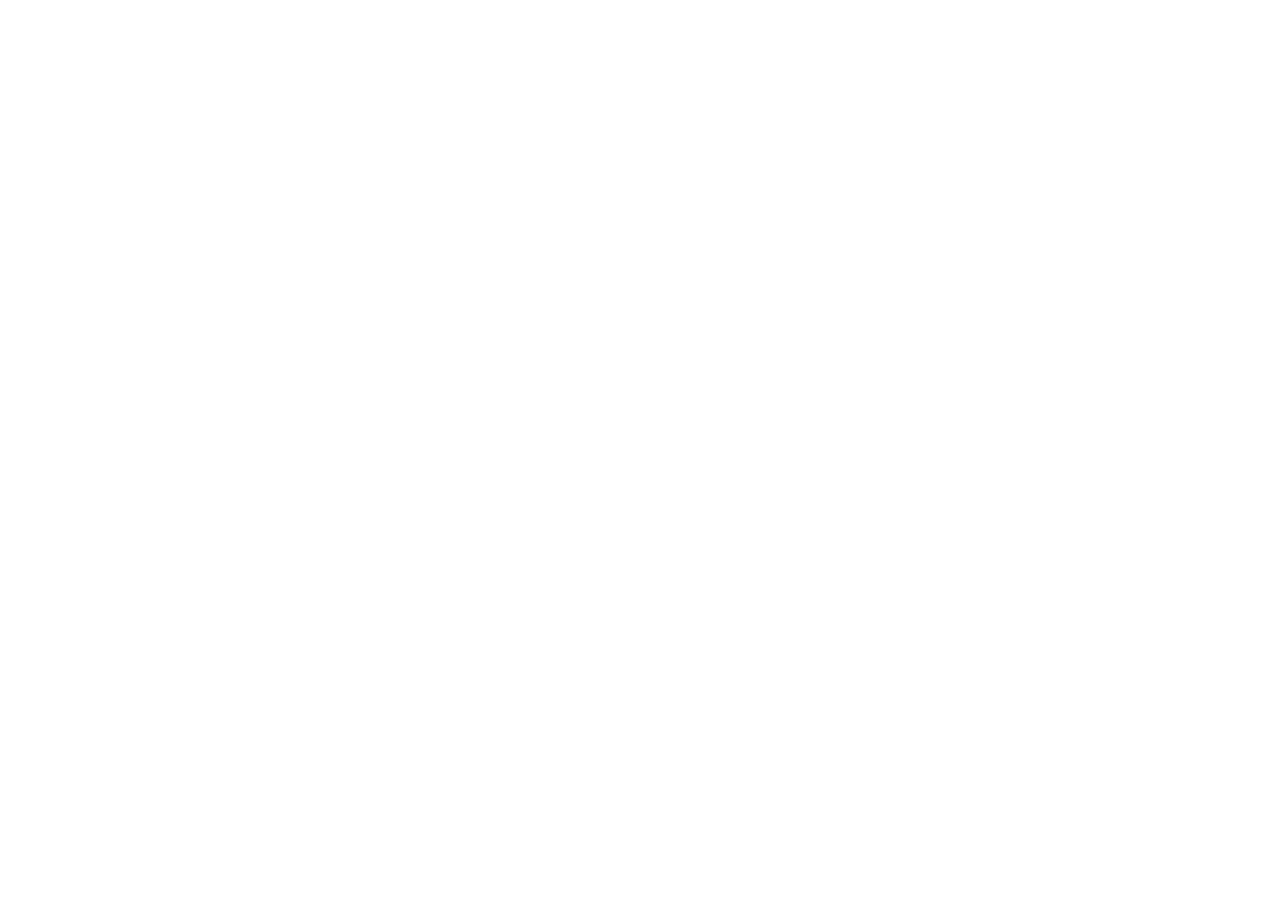
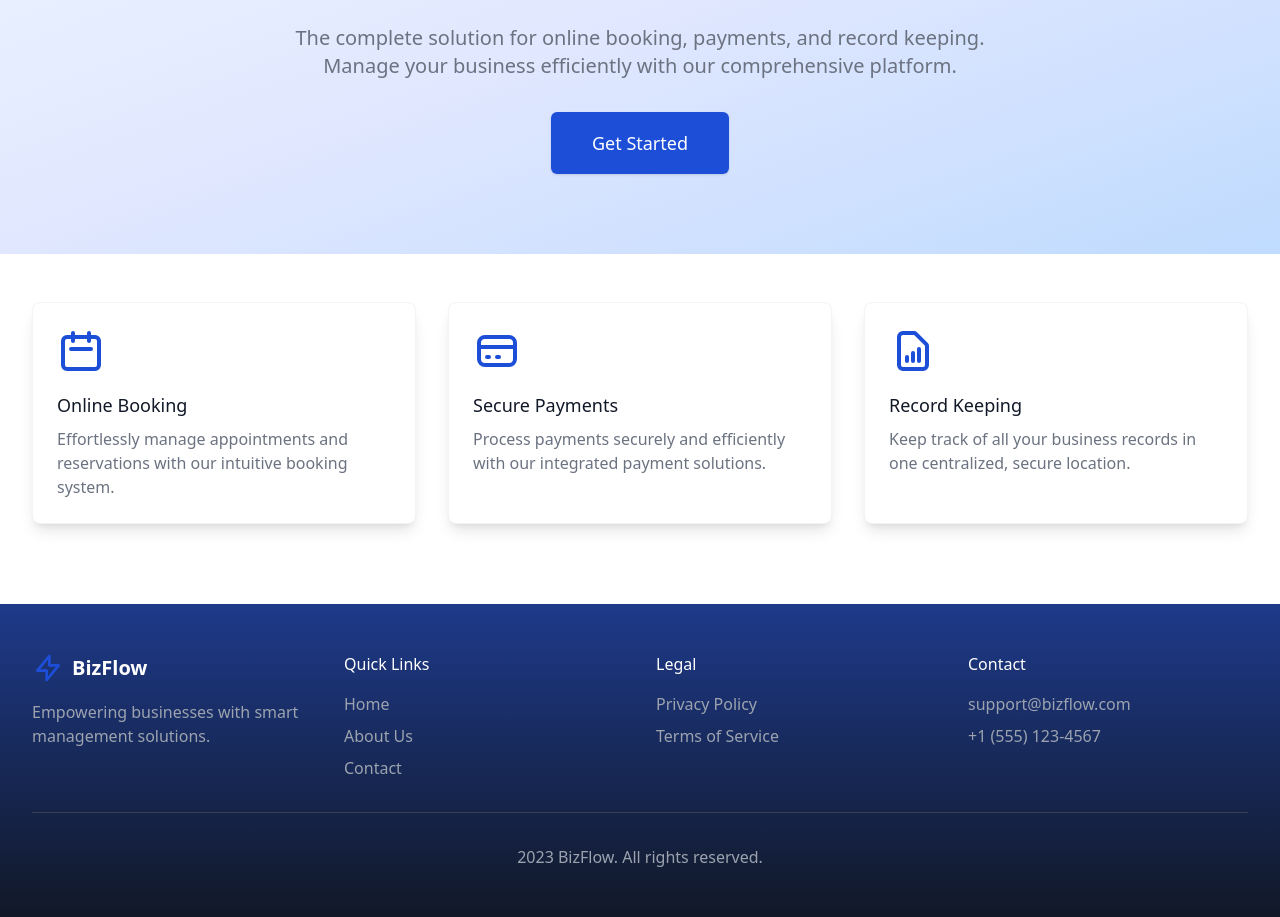
Before and after one commit to Githaiga22/BizFloor, a React (Create React App) app in the folder frontend/: page / in a window 1280 px wide. Shown: the part 260-1177 px from the top of the page. Before the commit the page ends 800 px from the top, so only its background shows below. Built offline with nearby package versions, Linux system fonts and the light colour scheme.

Commit message:
add main component  and footer

```diff
--- a/frontend/src/components/Footer.jsx
+++ b/frontend/src/components/Footer.jsx
@@ -1,9 +1,80 @@
-import React from 'react'
-
 const Footer = () => {
   return (
-    <div className='text-center text-bold text-red-600'>Footer</div>
-  )
-}
+    <footer className="bg-gradient-to-b from-blue-900 to-gray-900">
+      <div className="max-w-7xl mx-auto py-12 px-4 sm:px-6 lg:px-8">
+        <div className="grid grid-cols-1 md:grid-cols-4 gap-8">
+          <div className="col-span-1">
+            <div className="flex items-center">
+              <svg
+                className="h-8 w-8 text-blue-700"
+                fill="none"
+                viewBox="0 0 24 24"
+                stroke="currentColor"
+              >
+                <path
+                  strokeLinecap="round"
+                  strokeLinejoin="round"
+                  strokeWidth={2}
+                  d="M13 10V3L4 14h7v7l9-11h-7z"
+                />
+              </svg>
+              <span className="ml-2 text-xl font-bold text-white">BizFlow</span>
+            </div>
+            <p className="mt-4 text-gray-400">
+              Empowering businesses with smart management solutions.
+            </p>
+          </div>
+          <div className="col-span-1">
+            <h3 className="text-white font-medium">Quick Links</h3>
+            <ul className="mt-4 space-y-2">
+              <li>
+                <a href="/" className="text-gray-400 hover:text-blue-400">
+                  Home
+                </a>
+              </li>
+              <li>
+                <a href="/about" className="text-gray-400 hover:text-blue-400">
+                  About Us
+                </a>
+              </li>
+              <li>
+                <a href="/contact" className="text-gray-400 hover:text-blue-400">
+                  Contact
+                </a>
+              </li>
+            </ul>
+          </div>
+          <div className="col-span-1">
+            <h3 className="text-white font-medium">Legal</h3>
+            <ul className="mt-4 space-y-2">
+              <li>
+                <a href="/privacy" className="text-gray-400 hover:text-blue-400">
+                  Privacy Policy
+                </a>
+              </li>
+              <li>
+                <a href="/terms" className="text-gray-400 hover:text-blue-400">
+                  Terms of Service
+                </a>
+              </li>
+            </ul>
+          </div>
+          <div className="col-span-1">
+            <h3 className="text-white font-medium">Contact</h3>
+            <ul className="mt-4 space-y-2">
+              <li className="text-gray-400">support@bizflow.com</li>
+              <li className="text-gray-400">+1 (555) 123-4567</li>
+            </ul>
+          </div>
+        </div>
+        <div className="mt-8 border-t border-gray-700 pt-8">
+          <p className="text-center text-gray-400">
+            2023 BizFlow. All rights reserved.
+          </p>
+        </div>
+      </div>
+    </footer>
+  );
+};
 
 export default Footer;
--- a/frontend/src/pages/Home.jsx
+++ b/frontend/src/pages/Home.jsx
@@ -1,16 +1,109 @@
-import React from 'react'
+import React from 'react';
 import Navbar from '../components/Navbar';
 import Footer from '../components/Footer';
 
 const Home = () => {
+  const [showRegisterModal, setShowRegisterModal] = React.useState(false);
+
   return (
     <>
-     <Navbar />
-     <div className='text-bold'>Write something in the home page</div>
-     <Footer />
+      <Navbar />
+      <div className="min-h-screen flex flex-col">
+        {/* Main Content */}
+        <main className="flex-grow">
+          {/* Hero Section */}
+          <div className="bg-gradient-to-br from-blue-50 via-indigo-100 to-blue-200 py-20">
+            <div className="max-w-7xl mx-auto px-4 sm:px-6 lg:px-8">
+              <div className="text-center">
+                <h1 className="text-4xl tracking-tight font-extrabold text-gray-900 sm:text-5xl md:text-6xl">
+                  <span className="block">Streamline Your Business</span>
+                  <span className="block text-blue-700">With BizFlow</span>
+                </h1>
+                <p className="mt-3 max-w-md mx-auto text-base text-gray-500 sm:text-lg md:mt-5 md:text-xl md:max-w-3xl">
+                  The complete solution for online booking, payments, and record keeping. Manage your business efficiently with our comprehensive platform.
+                </p>
+                <div className="mt-5 max-w-md mx-auto sm:flex sm:justify-center md:mt-8">
+                  <div className="rounded-md shadow">
+                    <button
+                      onClick={() => setShowRegisterModal(true)}
+                      className="w-full flex items-center justify-center px-8 py-3 border border-transparent text-base font-medium rounded-md text-white bg-blue-700 hover:bg-blue-800 md:py-4 md:text-lg md:px-10"
+                    >
+                      Get Started
+                    </button>
+                  </div>
+                </div>
+              </div>
+            </div>
+          </div>
+
+          {/* Features Section */}
+          <div className="py-12 bg-white">
+            <div className="max-w-7xl mx-auto px-4 sm:px-6 lg:px-8">
+              <div className="grid grid-cols-1 gap-8 md:grid-cols-3">
+                {/* Online Booking */}
+                <div className="p-6 bg-white rounded-lg shadow-lg hover:shadow-xl transition-all duration-300 hover:border-blue-200 border border-gray-100 hover:bg-blue-50">
+                  <div className="text-blue-700 mb-4">
+                    <svg className="h-12 w-12" fill="none" viewBox="0 0 24 24" stroke="currentColor">
+                      <path strokeLinecap="round" strokeLinejoin="round" strokeWidth={2} d="M8 7V3m8 4V3m-9 8h10M5 21h14a2 2 0 002-2V7a2 2 0 00-2-2H5a2 2 0 00-2 2v12a2 2 0 002 2z" />
+                    </svg>
+                  </div>
+                  <h3 className="text-lg font-medium text-gray-900">Online Booking</h3>
+                  <p className="mt-2 text-gray-500">
+                    Effortlessly manage appointments and reservations with our intuitive booking system.
+                  </p>
+                </div>
+
+                {/* Online Payment */}
+                <div className="p-6 bg-white rounded-lg shadow-lg hover:shadow-xl transition-all duration-300 hover:border-blue-200 border border-gray-100 hover:bg-blue-50">
+                  <div className="text-blue-700 mb-4">
+                    <svg className="h-12 w-12" fill="none" viewBox="0 0 24 24" stroke="currentColor">
+                      <path strokeLinecap="round" strokeLinejoin="round" strokeWidth={2} d="M3 10h18M7 15h1m4 0h1m-7 4h12a3 3 0 003-3V8a3 3 0 00-3-3H6a3 3 0 00-3 3v8a3 3 0 003 3z" />
+                    </svg>
+                  </div>
+                  <h3 className="text-lg font-medium text-gray-900">Secure Payments</h3>
+                  <p className="mt-2 text-gray-500">
+                    Process payments securely and efficiently with our integrated payment solutions.
+                  </p>
+                </div>
+
+                {/* Record Keeping */}
+                <div className="p-6 bg-white rounded-lg shadow-lg hover:shadow-xl transition-all duration-300 hover:border-blue-200 border border-gray-100 hover:bg-blue-50">
+                  <div className="text-blue-700 mb-4">
+                    <svg className="h-12 w-12" fill="none" viewBox="0 0 24 24" stroke="currentColor">
+                      <path strokeLinecap="round" strokeLinejoin="round" strokeWidth={2} d="M9 17v-2m3 2v-4m3 4v-6m2 10H7a2 2 0 01-2-2V5a2 2 0 012-2h5.586a1 1 0 01.707.293l5.414 5.414a1 1 0 01.293.707V19a2 2 0 01-2 2z" />
+                    </svg>
+                  </div>
+                  <h3 className="text-lg font-medium text-gray-900">Record Keeping</h3>
+                  <p className="mt-2 text-gray-500">
+                    Keep track of all your business records in one centralized, secure location.
+                  </p>
+                </div>
+              </div>
+            </div>
+          </div>
+        </main>
+      </div>
+
+      {/* Modal for Registration */}
+      {showRegisterModal && (
+        <div className="fixed inset-0 bg-black bg-opacity-50 flex justify-center items-center">
+          <div className="bg-white p-6 rounded-lg shadow-lg w-96">
+            <h2 className="text-2xl font-bold text-gray-900">Register</h2>
+            <p className="mt-2 text-gray-600">Enter your details to register</p>
+            {/* Add your registration form here */}
+            <button
+              onClick={() => setShowRegisterModal(false)}
+              className="mt-4 px-4 py-2 bg-blue-700 text-white rounded"
+            >
+              Close
+            </button>
+          </div>
+        </div>
+      )}
+
+      <Footer />
     </>
-
-  )
-}
+  );
+};
 
 export default Home;
```
